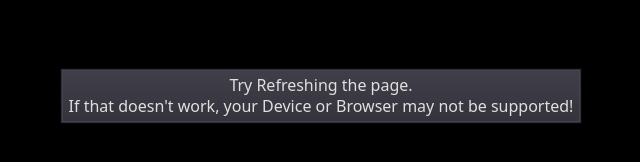
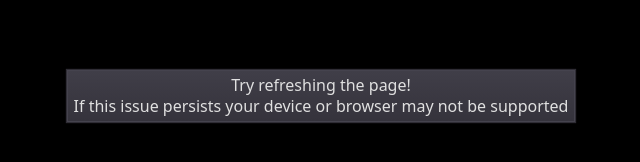
Before and after one commit to Jay-Dorcat/jay-dorcat.github.io, a plain HTML site: page index.html in a window 1280 px wide. Shown: the part 304-466 px from the top of the page, 319-959 px from the left. Drawn offline with Linux system fonts and the light colour scheme.

Commit message:
Newer Version

```diff
--- a/index.html
+++ b/index.html
@@ -144,7 +144,7 @@ if (!window.SharedArrayBuffer) {
 <script src="coi-serviceworker.min.js"></script>
 <script src="Portfolio.js"></script>
 		<script>
-const GODOT_CONFIG = {"args":[],"canvasResizePolicy":2,"executable":"Portfolio","experimentalVK":false,"fileSizes":{"Portfolio.pck":14832,"Portfolio.wasm":27913656},"focusCanvas":true,"gdextensionLibs":[]};
+const GODOT_CONFIG = {"args":[],"canvasResizePolicy":2,"executable":"Portfolio","experimentalVK":false,"fileSizes":{"Portfolio.pck":28576,"Portfolio.wasm":27913656},"focusCanvas":true,"gdextensionLibs":[]};
 const engine = new Engine(GODOT_CONFIG);
 
 (function () {
@@ -224,9 +224,9 @@ const engine = new Engine(GODOT_CONFIG);
 
 	const missing = Engine.getMissingFeatures();
 	if (missing.length !== 0) {
-		displayFailureNotice('Try Refreshing the page.\nIf that doesn\'t work, your Device or Browser may not be supported!');
 		//const missingMsg = 'Error\nThe following features required to run Godot projects on the Web are missing:\n';
 		//displayFailureNotice(missingMsg + missing.join('\n'));
+		displayFailureNotice("Try refreshing the page!\nIf this issue persists your device or browser may not be supported");
 	} else {
 		setStatusMode('indeterminate');
 		engine.startGame({
```
Also changed, not shown: 1 other file.
